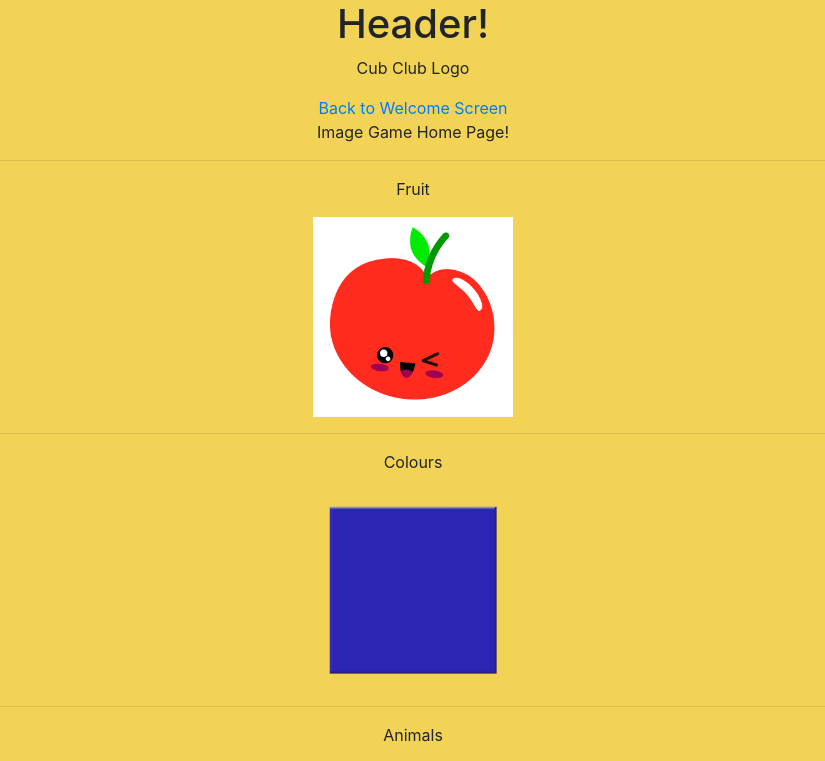
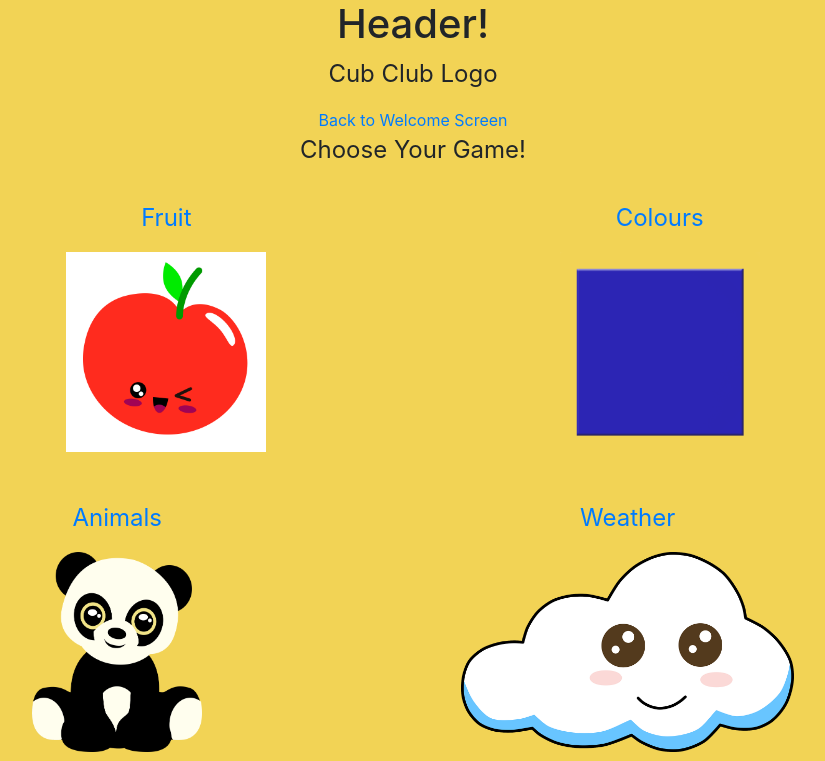
Before and after one commit to jackjury/hackapp, a React (Create React App) app: page /image-game in a window 1280 px wide. Shown: the top 761 px of the page, without its empty margins (227-1052 px from the left). Built offline with nearby package versions, Linux system fonts and the light colour scheme.

Commit message:
initial styling

```diff
--- a/src/App.css
+++ b/src/App.css
@@ -1,7 +1,6 @@
 .App {
   text-align: center;
 }
-
 
 .App-header {
   background-color: #282c34;
@@ -16,4 +15,32 @@
 
 body {
   background-color: #f2d355;
+  margin: auto;
+  text-align: center;
 }
+
+p {
+  font-size: 1.5rem;
+}
+
+.gameChoice,
+.buttonContainer,
+button {
+  margin: 1rem;
+}
+
+.gameChoiceContainerFirst,
+.gameChoiceContainerSecond {
+  display: flex;
+  flex-direction: column;
+  margin: 1rem;
+}
+
+@media (min-width: 700px) {
+  .gameChoiceContainerFirst,
+  .gameChoiceContainerSecond {
+    flex-direction: row;
+    align-items: center;
+    justify-content: space-evenly;
+  }
+}
--- a/src/components/ImageGameHomePage.jsx
+++ b/src/components/ImageGameHomePage.jsx
@@ -1,4 +1,6 @@
 import React, { Component } from "react";
+import { Link } from "react-router-dom";
+
 import AppleImage from "../images/fruit/apple.png";
 import BlueImage from "../images/colours/blue.png";
 import PandaImage from "../images/animal/panda.png";
@@ -9,29 +11,34 @@ class ImageGameHomePage extends Component {
   render() {
     return (
       <div>
-        <p>Image Game Home Page!</p>
-        <hr />
-        <div className="gameChoiceContainer">
-          <div className="fruitGameChoice">
+        <p>Choose Your Game!</p>
+        <div className="gameChoiceContainerFirst">
+          <div className="gameChoice">
+            <Link to="/image-game/fruit">
               <p>Fruit</p>
               <img height="200px" src={AppleImage} alt="" />
+            </Link>
           </div>
-          <hr />
-          <div className="colourGameChoice">
+          <div className="gameChoice">
+            <Link to="/image-game/colours">
               <p>Colours</p>
               <img height="200px" src={BlueImage} alt="" />
+            </Link>
           </div>
-          <hr />
-          <div className="animalGameChoice">
+        </div>
+        <div className="gameChoiceContainerSecond">
+          <div className="gameChoice">
+            <Link to="/image-game/animals">
               <p>Animals</p>
               <img height="200px" src={PandaImage} alt="" />
+            </Link>
           </div>
-          <hr />
-          <div className="weatherGameChoice">
+          <div className="gameChoice">
+            <Link to="/image-game/weather">
               <p>Weather</p>
               <img height="200px" src={CloudImage} alt="" />
+            </Link>
           </div>
-          <hr />
         </div>
       </div>
     );
--- a/src/components/answers.jsx
+++ b/src/components/answers.jsx
@@ -8,11 +8,19 @@ import React, { Component } from "react";
 class AnswerButtons extends Component {
   render() {
     return (
-      <div className="container">
-        <button>{this.props.answer[0]}</button>
-        <button>{this.props.answer[1]}</button>
-        <button>{this.props.answer[2]}</button>
-        <button>{this.props.answer[3]}</button>
+      <div className="buttonContainer">
+        <button type="button" class="btn btn-primary">
+          {this.props.answer[0]}
+        </button>
+        <button type="button" class="btn btn-secondary">
+          {this.props.answer[1]}
+        </button>
+        <button type="button" class="btn btn-info">
+          {this.props.answer[2]}
+        </button>
+        <button type="button" class="btn btn-light">
+          {this.props.answer[3]}
+        </button>
       </div>
     );
   }
--- a/src/components/card.jsx
+++ b/src/components/card.jsx
@@ -1,6 +1,6 @@
 import React, { Component } from "react";
 import Img from "./Img";
-import Answers from "./Answers";
+import Answers from "./answers";
 
 class card extends Component {
   state = {};
```
Lines whose indentation alone changed are shown as unchanged.
